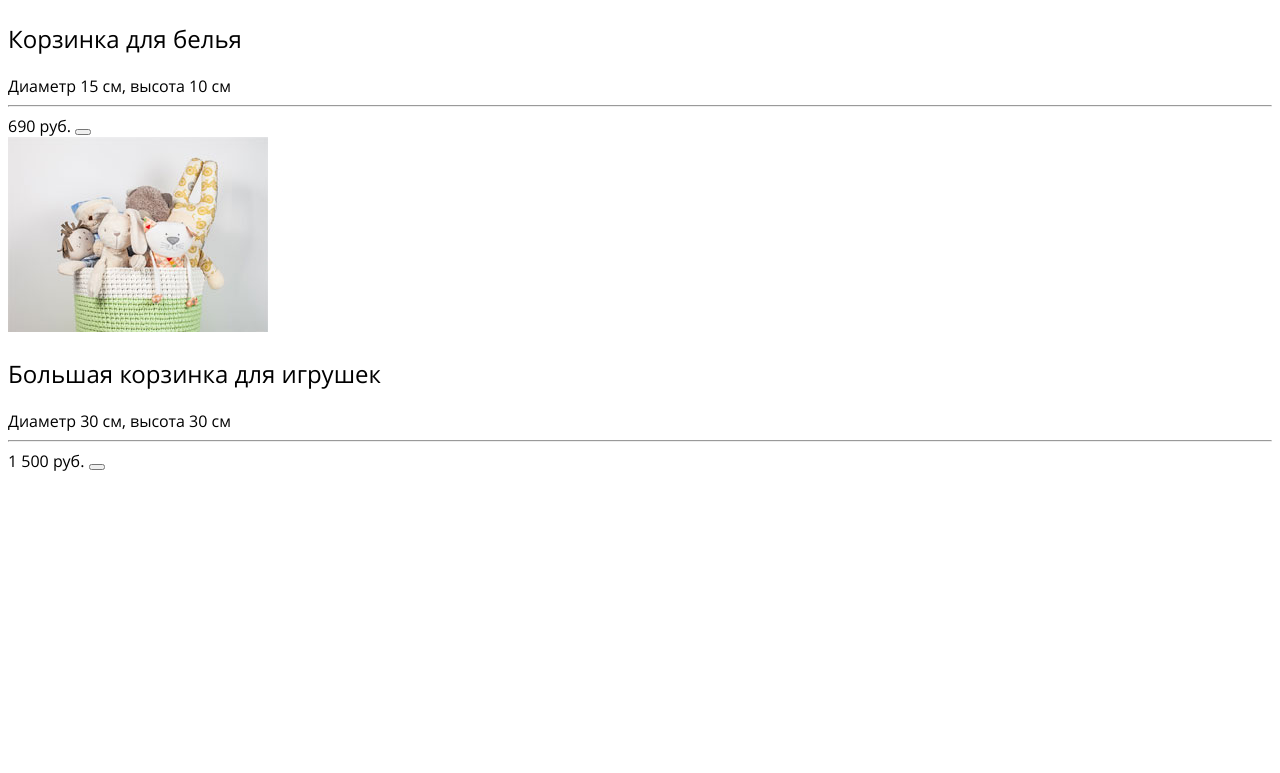
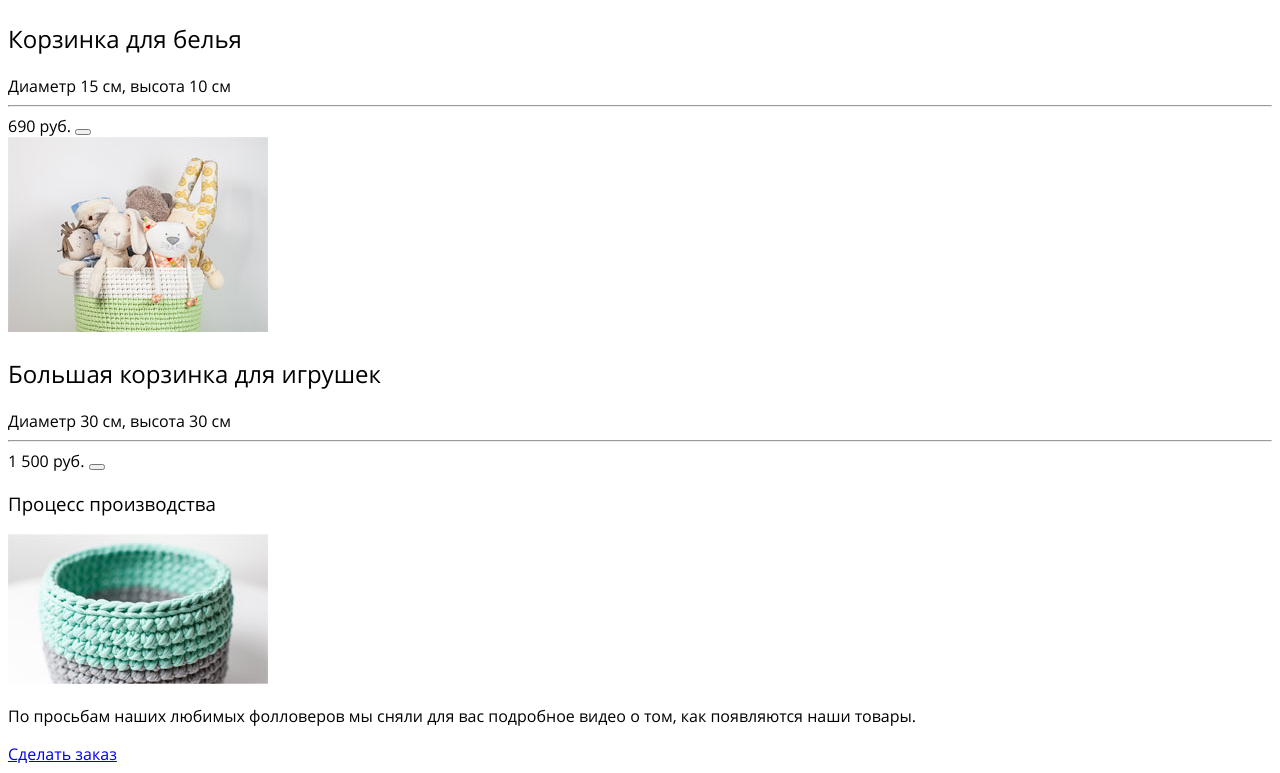
Before and after one commit to ozz-rjq/mishka, a website: page app/catalog.html in a window 1280 px wide. Shown: the part 595-1368 px from the top of the page. Before the commit the page ends 1075 px from the top, so only its background shows below. Drawn offline with Linux system fonts and the light colour scheme.

Commit message:
Add production block

```diff
--- a/app/catalog.html
+++ b/app/catalog.html
@@ -73,6 +73,22 @@
 			</div>
 		</section>
 
+		<div class="production">
+			<div class="production__container">
+				<h3 class="production__title">Процесс производства</h3>
+
+				<div class="production__video">
+					<img src="img/video-mobile@1x.jpg" alt="Video">
+				</div>
+
+				<p class="production__desc">
+					По просьбам наших любимых фолловеров мы сняли для вас подробное видео о том, как появляются наши товары.
+				</p>
+
+				<a class="production__submit  button" href="#">Сделать заказ</a>
+			</div>
+		</div>
+
 	</main>
 
 	<footer class="page-footer">
```
